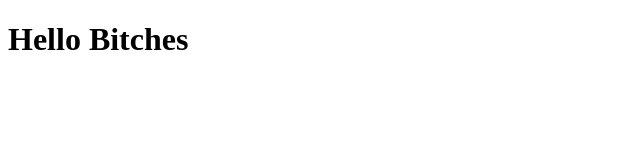
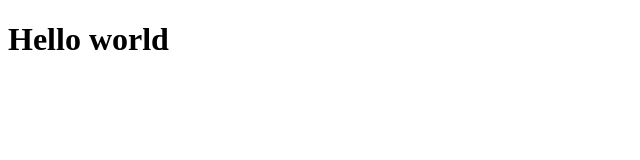
Before and after one commit to Ali-Assaf04/git_test, a plain HTML site: page index.html in a window 1280 px wide. Shown: the full height of the page, 0-640 px from the left. Drawn offline with Linux system fonts and the light colour scheme.

Commit message:
I changed the P line

```diff
--- a/index.html
+++ b/index.html
@@ -4,6 +4,6 @@
         <title>Welcome Page</title>
     </head>
     <body>
-        <h1>Hello Bitches</h1>
+        <h1>Hello world</h1>
     </body>
 </html>
```
